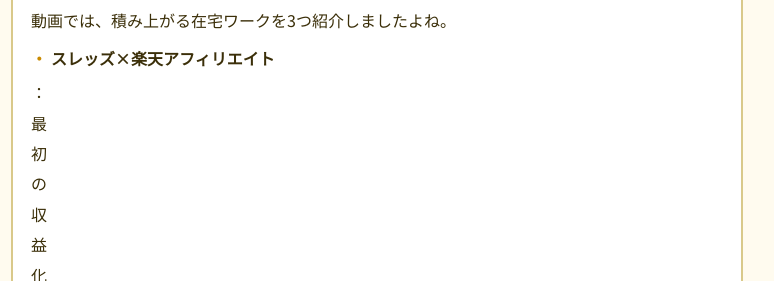
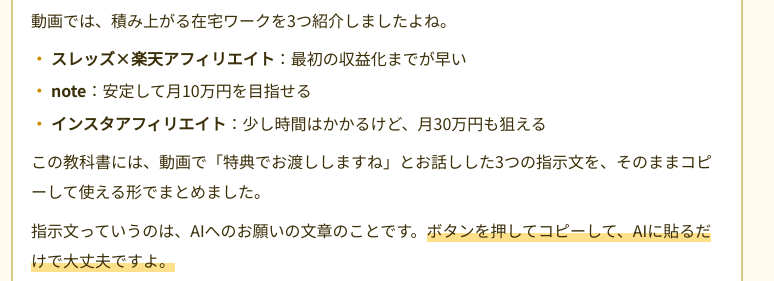
Before and after one commit to tokuten-present/tokuten-present.github.io, a plain HTML site: page zurui/index.html in a window 1280 px wide. Shown: the part 739-1020 px from the top of the page, 307-1081 px from the left. Drawn offline with Linux system fonts and the light colour scheme; a web font is replaced by a local one.

Commit message:
zurui: 吹き出しの箇条書きの崩れを修正
Co-Authored-By: Claude Opus 5.5 <noreply@anthropic.com>

```diff
--- a/zurui/index.html
+++ b/zurui/index.html
@@ -288,9 +288,9 @@ footer{font-size:12px;letter-spacing:.14em;color:var(--muted);text-align:center}
       <p>こんにちは、ちこです。受け取ってくれて、ありがとうございます！</p>
       <p>動画では、積み上がる在宅ワークを3つ紹介しましたよね。</p>
       <ul>
-        <li><b>スレッズ×楽天アフィリエイト</b>：最初の収益化までが早い</li>
-        <li><b>note</b>：安定して月10万円を目指せる</li>
-        <li><b>インスタアフィリエイト</b>：少し時間はかかるけど、月30万円も狙える</li>
+        <li><span><b>スレッズ×楽天アフィリエイト</b>：最初の収益化までが早い</span></li>
+        <li><span><b>note</b>：安定して月10万円を目指せる</span></li>
+        <li><span><b>インスタアフィリエイト</b>：少し時間はかかるけど、月30万円も狙える</span></li>
       </ul>
       <p>この教科書には、動画で「特典でお渡ししますね」とお話しした3つの指示文を、そのままコピーして使える形でまとめました。</p>
       <p>指示文っていうのは、AIへのお願いの文章のことです。<span class="mk">ボタンを押してコピーして、AIに貼るだけで大丈夫ですよ。</span></p>
```
